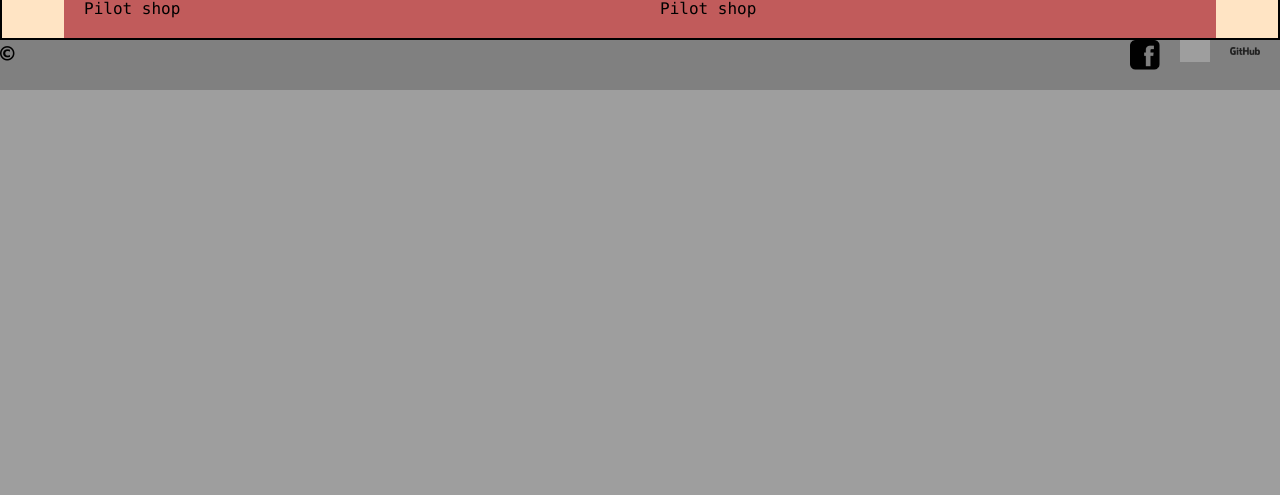
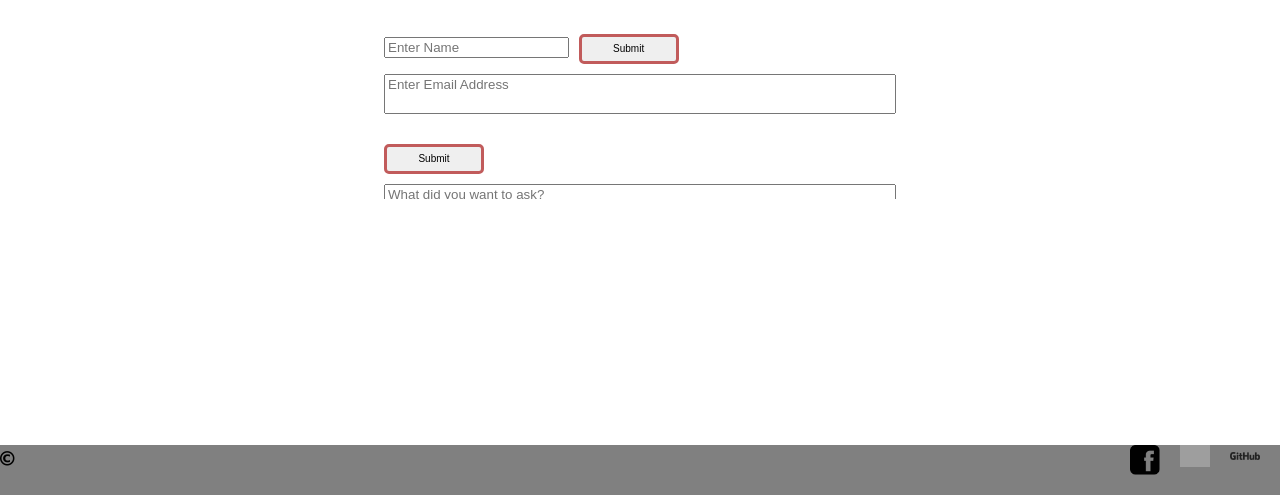
Before and after one commit to aabdiaziz/Portfolio, a PHP site: page / in a window 1280 px wide. Shown: the part 2275-2770 px from the top of the page. Before the commit the page ends 2365 px from the top, so only its background shows below. Run offline with PHP 8.4, Linux system fonts and the light colour scheme; grey boxes are pictures that could not be loaded.

Commit message:
I have added a contact page with forms to fill in

```diff
--- a/index.html
+++ b/index.html
@@ -43,7 +43,7 @@
         <div class="aboutContent" id="About">
             <div class="content">
                 <h1>About Me</h1>
-                <p>Lorem ipsum dolor sit amet, consectetur adipiscing elit. Nullam gravida odio elit, ut pellentesque lacus lacinia in. Nulla hendrerit est in mauris congue, at molestie lectus sagittis. Sed ultricies non eros a gravida. Nam commodo mollis viverra. Phasellus semper eu turpis a consequat. Sed posuere sapien urna, nec fermentum turpis auctor ut. Donec posuere leo felis, sit amet faucibus sapien tristique et. Cras volutpat placerat tortor eget ultricies. Vivamus iaculis tristique accumsan. Vivamus aliquam eget arcu in condimentum. Cras scelerisque eros elit, vel accumsan mauris tempor vel. Praesent laoreet erat molestie imperdiet congue</p>
+                <p>HI, My name is Abdi. I have been Studying at university for 2 years previously, to joining Mayden Academy as a junior full stack developer. My growth during this course has sky rocketed  </p>
             </div>
         </div>
 
@@ -83,8 +83,21 @@
         </div>
 
         <div class="contactMe" id="#contactInfo">
+<<<<<<< Updated upstream
             <div class="content">
 
+=======
+            <div class="contactContainer">
+                <p class="titleProjects">Contact me</p>
+                <form action="submit">
+                    <input placeholder="Enter Name" type="text"/>
+                    <input class="contactSub" type="submit"/>
+                    <input placeholder="Enter Email Address" class="contact" type="text"/>
+                    <input class="contactSub" type="submit"/>
+                    <input placeholder="What did you want to ask?" class="contact" type="text"/>
+                    <input class="contactSub" type="submit"/>
+                </form>
+>>>>>>> Stashed changes
             </div>
 
         </div>
--- a/style.css
+++ b/style.css
@@ -185,6 +185,50 @@ h2 {
     float: left;
 }
 
+<<<<<<< Updated upstream
+=======
+.titleProjects {
+    font-size: 40px;
+    margin: 0 auto;
+    color: #c15b5b;
+    text-decoration: underline;
+    padding-top: 50px;
+}
+
+.contactMe {
+    height: 500px;
+}
+
+.contactContainer {
+    height: 200px;
+    width: 40vw;
+    margin: 0 auto;
+}
+
+.contact {
+    width: 100%;
+    padding-bottom: 20px;
+    margin-bottom: 30px;
+    margin-top: 10px;
+}
+
+.contactSub {
+    transition: 0.5s ease-in-out;
+    border: 3px #c15b5b solid;
+    height: 30px;
+    width: 100px;
+    font-size: 10px;
+    border-radius: 5px;
+}
+
+.contactSub:hover {
+    background-color: grey;
+    color: white;
+    border-radius: 25px;
+
+}
+
+>>>>>>> Stashed changes
 @media screen and (max-width: 1000px) {
     #nav {
         display: inline;
```
